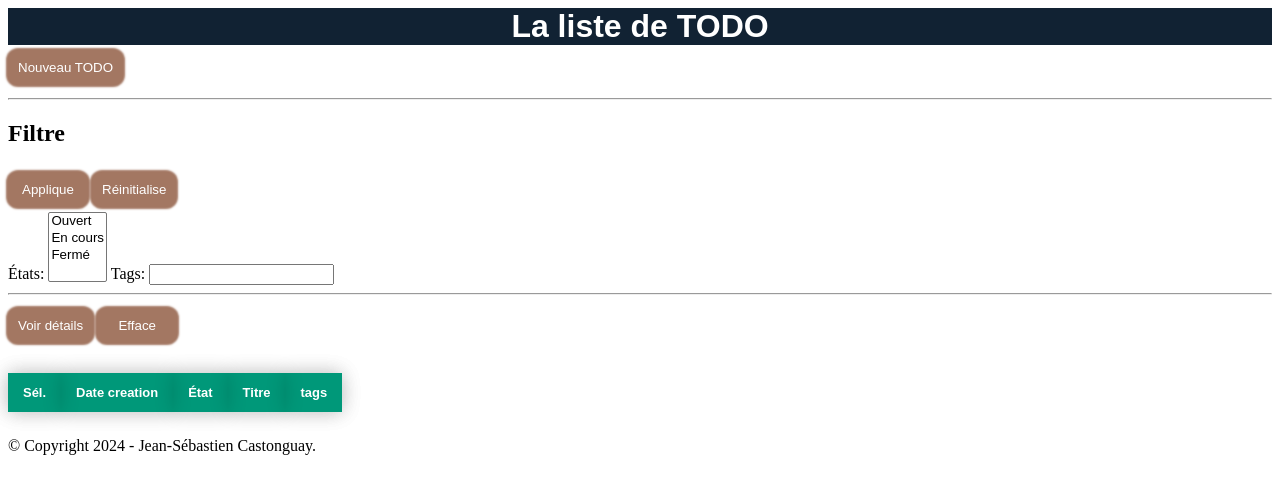
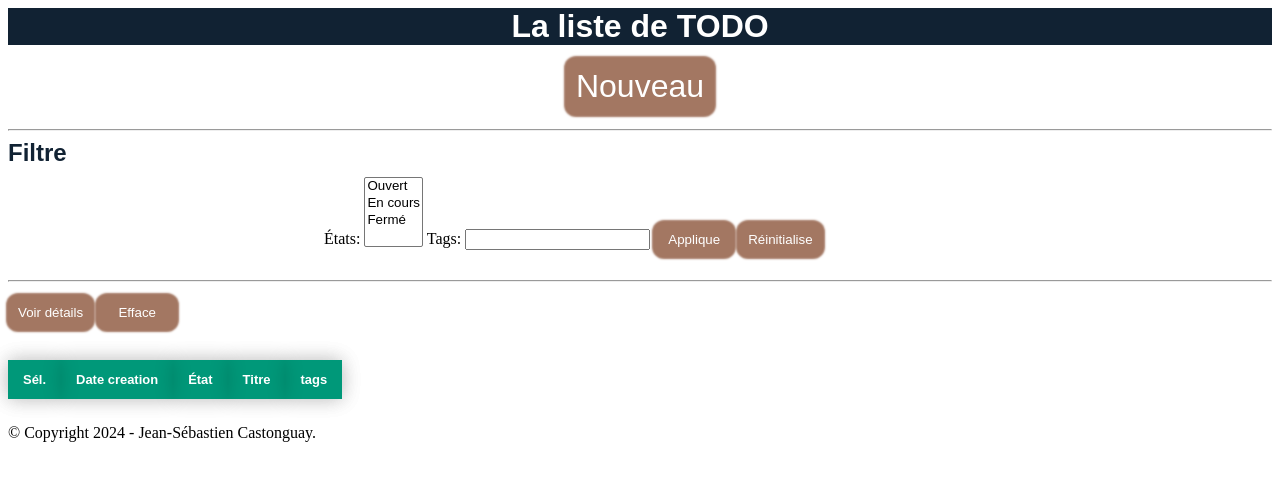
Before and after one commit to jscastonguay/teluq-inf2020-python-exercices, a Flask app: template TravailNo3/app/templates/index.html in a window 1280 px wide. Shown: the top 494 px of the page. Run offline with Flask 3, Linux system fonts and the light colour scheme; the template is opened without the code that fills it, so the values that code supplies are empty; parts of the project's set-up code (start-up, migrations or seed data) failed here and were passed over.

Commit message:
Work in progress

```diff
--- a/TravailNo3/app/static/css/style.css
+++ b/TravailNo3/app/static/css/style.css
@@ -17,6 +17,36 @@ h1 {
 
 }
 
+h2 {
+    margin: 0;
+    font-family: Arial, Helvetica, sans-serif;
+    color: #123;
+    /*min-height: 50vh;*/
+    padding: 0px;
+    position: static;
+    top: 0;
+}
+
+.header-button {
+    /*position: absolute;*/
+    left: 50%;
+    top: 50%;
+    /*transform: translate(-50%, -50%);*/
+    margin: 10pt auto;
+    display: block;
+    font-size: 2em;
+}
+
+.filtre {
+    display: flex;
+    flex-direction: row;
+    align-items: center;
+
+    margin: auto;
+    width: 50%;
+    padding: 10px;
+}
+
 /*body {
     background-color: #C4C6C8;
 }*/
@@ -25,17 +55,26 @@ button {
     background-color: #A37762;
 
     color: #fff;
-    margin:5px auto;
-    border:none;
-    border-radius:10px;
+    margin: 5px auto;
+    border: none;
+    border-radius: 10px;
     box-shadow: 0px 0px 2px 2px #A37762;
-    padding:10px;
-    min-height:20px;
+    padding: 10px;
+    min-height: 20px;
     min-width: 80px;
 }
+
 button:hover {
-    background-color:#002ead;
+    background-color: #002ead;
     transition: 0.1s;
+}
+
+.button-inline {
+    display: flex;
+    gap: 10px;
+    /* Espacement entre les éléments */
+    align-items: center;
+    /* Centre les boutons verticalement */
 }
 
 table,
--- a/TravailNo3/app/templates/index.html
+++ b/TravailNo3/app/templates/index.html
@@ -5,15 +5,16 @@
 {% endblock %}
 {% block content %}
 <h1>La liste de TODO</h1>
-<button id="ajoute" type="button" onclick="window.location.href = '{{ url_for('ajoute') }}' ; " class="button">Nouveau
-  TODO</button>
+<div>
+  <button id="ajoute" type="button" class="header-button" onclick="window.location.href = '{{ url_for('ajoute') }}' ; "
+    class="button">Nouveau</button>
+</div>
 <hr>
+<div>
   <h2>Filtre</h2>
+</div>
+<div class="filtre">
   <form method="POST" action="/filtre" id="filtre">
-  <div class="form-buttons">
-    <button type="submit" name="action" value="applique">Applique</button>
-    <button type="submit" name="action" value="reset">Réinitialise</button>
-  </div>
     <label for="filtre-etat">États:</label>
     <select id="filtre-etat" name="filtre-etat" multiple>
       <option value="OUVERT" {% if "OUVERT" in filtre.etats %} selected {% endif %}>Ouvert</option>
@@ -22,7 +23,10 @@
     </select>
     <label for="filtre-tags">Tags:</label>
     <input type="text" id="filtre-tags" name="filtre-tags" value="{{ ', '.join(filtre.tags) }}">
+    <button type="submit" name="action" value="applique">Applique</button>
+    <button type="submit" name="action" value="reset">Réinitialise</button>
   </form>
+</div>
 <hr>
 <form method="POST" action="/submit">
   <div class="form-buttons">
@@ -60,5 +64,4 @@
     </tbody>
   </table>
 </form>
-
 {% endblock %}
```
Lines whose indentation alone changed are shown as unchanged.
